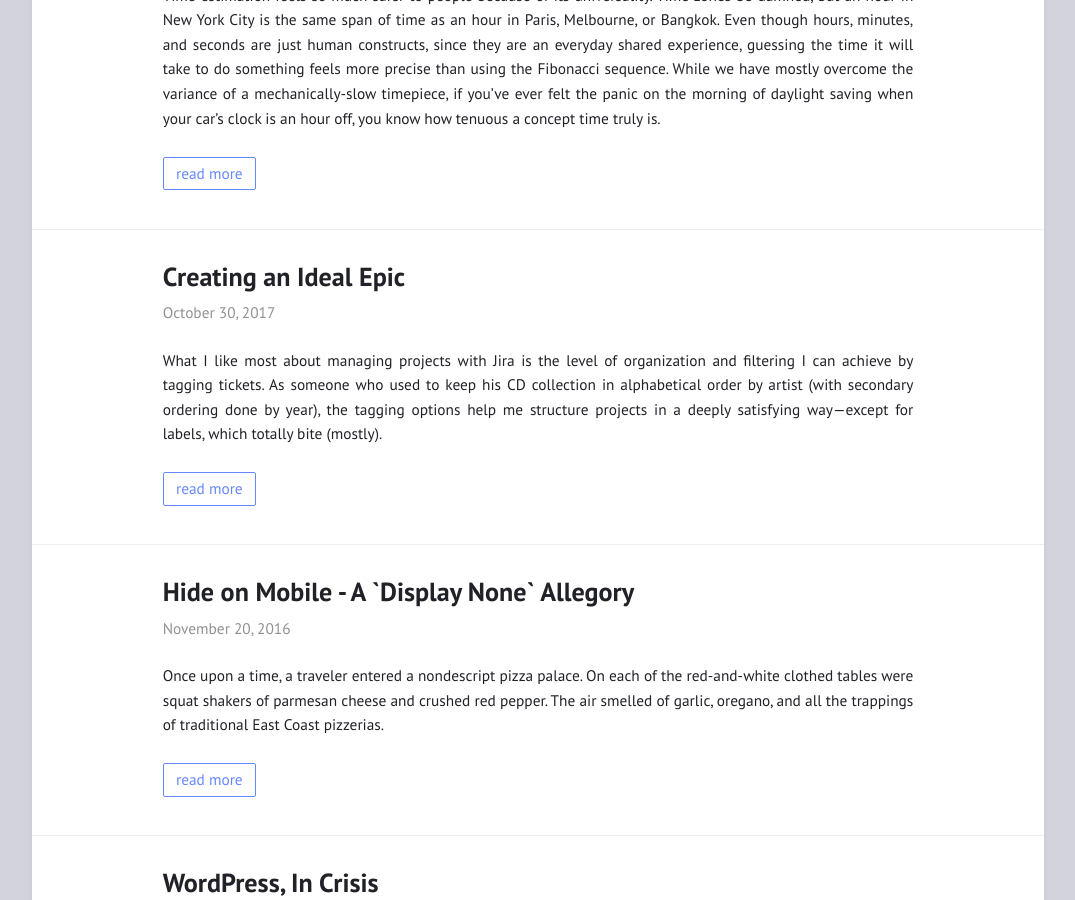
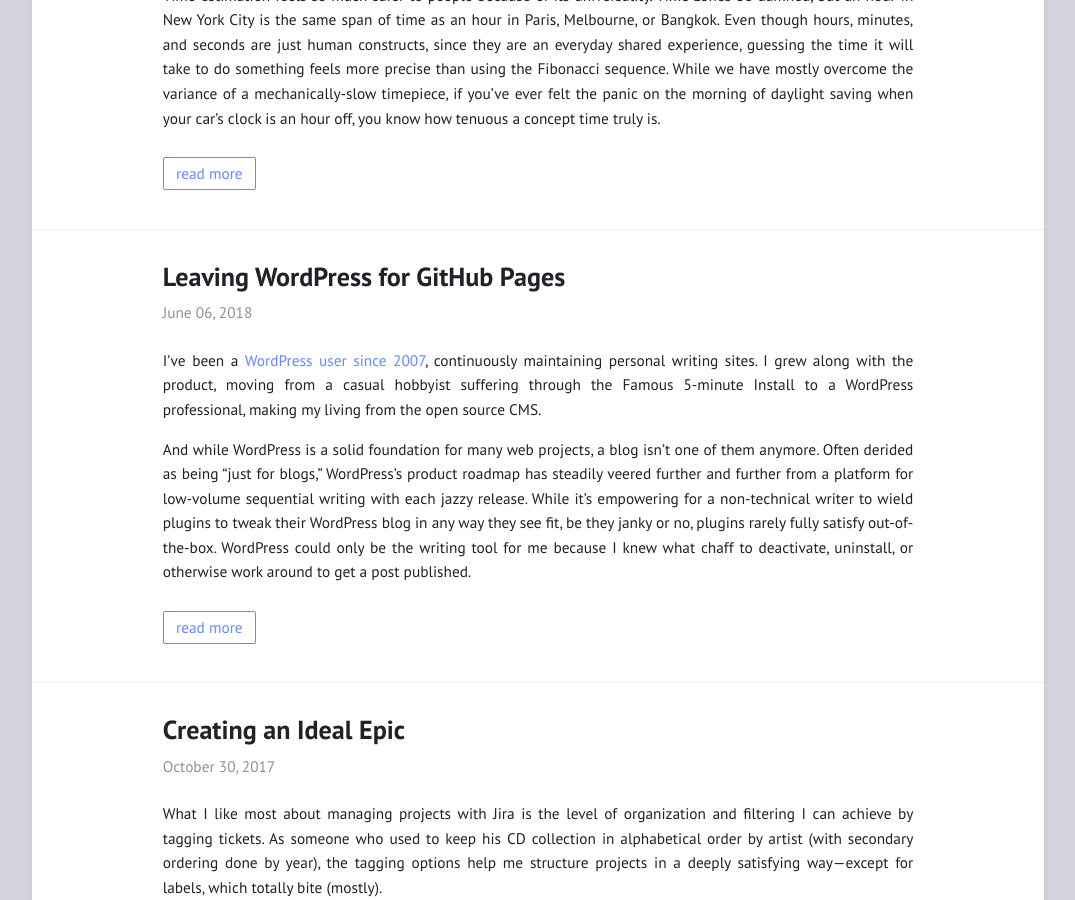
Before and after one commit to ragozzine/ragozzine.github.io, a Jekyll site: the page built from index.html, in a window 1280 px wide and 900 px high, scrolled down 706 px. Shown: the whole window, without its empty margins (102-1177 px from the left). Built offline with Jekyll 4.4.1, drawn with Linux system fonts in a browser that asks for light colours; some of the changed lines change nothing that is shown.

Commit message:
Update and rename leaving-wordpress-for-github-pages.md to 2018-06-06-leaving-wordpress-for-github-pages.md

```diff
--- a/_posts/leaving-wordpress-for-github-pages.md
+++ b/_posts/2018-06-06-leaving-wordpress-for-github-pages.md
@@ -4,13 +4,14 @@
 slug: "wp-to-github-pages"
 draft: false
 tags: ["tech", "wordpress"]
-math: false
-toc: false
+excerpt_separator: <!--more-->
 ---
 
 I’ve been a [WordPress user since 2007](/posts/2015-10-26-the-aux-of-wp-rethinking-the-wordpress-writing-experience), continuously maintaining personal writing sites. I grew along with the product, moving from a casual hobbyist suffering through the Famous 5-minute Install to a WordPress professional, making my living from the open source CMS.
 
 And while WordPress is a solid foundation for many web projects, a blog isn’t one of them anymore. Often derided as being “just for blogs,” WordPress’s product roadmap has steadily veered further and further from a platform for low-volume sequential writing with each jazzy release. While it’s empowering for a non-technical writer to wield plugins to tweak their WordPress blog in any way they see fit, be they janky or no, plugins rarely fully satisfy out-of-the-box. WordPress could only be the writing tool for me because I knew what chaff to deactivate, uninstall, or otherwise work around to get a post published.
+
+<!--more-->
 
 With the slapdash future that is [Gutenberg](https://wordpress.org/gutenberg/) in core, I started to seriously question maintaining a WordPress site for my web publishing endeavors. Plus, I missed the small technical hurdles of old WordPress, digging around in PHPMyAdmin to remedy some side effect I introduced to the codebase by installing a <em>must-have</em> social share button plugin. Was it worth the (admittedly small) annual cost for web hosting to prop up a shoddy McMansion when a 3-bedroom ranch would suffice?
 
@@ -19,7 +20,7 @@
 ## Moving from WordPress to GitHub Pages
 While I could manually hardcode every piece of my publishing process, I chose the static site generator Jekyll to provide templates for my soon-to-be site. There are oodles of online tutorials for setting up a GitHub Pages blog using [Jekyll](https://jekyllrb.com/), so I’m not going to detail all my steps here. Rather, I do have a few broad pieces of advice.
 
-> *Note: Since this original posting, I have swapped out Jekyll for [Hugo](https://gohugo.io/). They are close cousins, but I found Hugo to be snappier overall.*
+> *Note: Since this original posting, I have swapped out Jekyll for [Hexo](https://hexo.io/) then [Hugo](https://gohugo.io/) then [Gatsby](https://www.gatsbyjs.com/) then [Svelte](https://kit.svelte.dev/) and now (Jan 2023) back to GitHub Pages. Why? I am trying to keep it simple and keep forgetting to do that when something shiny comes along.*
 
 If you embark on migrating your WordPress blog to GitHub Pages, know that you will make a lot of false starts. Rather than starting with the site content migration, take the time to get comfortable generating a Jekyll-powered GitHub Pages site using the command line. You don’t <em>have</em> to use the command line but it’s kinda cool and not as scary as you may think.
 
```
